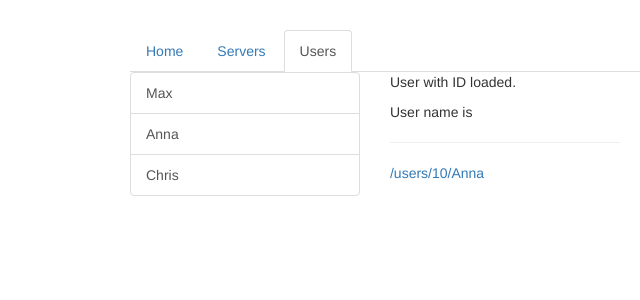
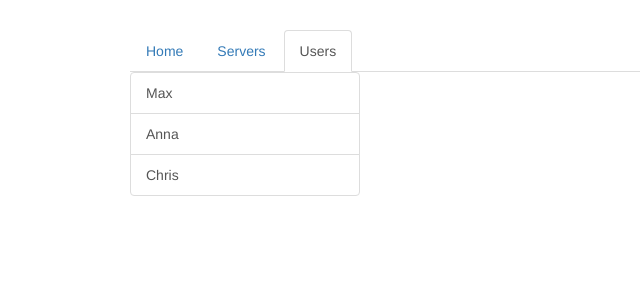
Before and after one commit to MaxwellChrist/AngularRoutingPractice, an Angular app: page /users in a window 1280 px wide. Shown: the top 300 px of the page, without its empty margins (135-775 px from the left). Built offline with nearby package versions, Linux system fonts and the light colour scheme.

Commit message:
fixed user component bug and set up child routes on users and servers components

```diff
--- a/src/app/servers/servers.component.html
+++ b/src/app/servers/servers.component.html
@@ -13,6 +13,7 @@
     </div>
   </div>
   <div class="col-xs-12 col-sm-4">
+    <router-outlet></router-outlet>
     <!--
     This is just an example of relative vs absolute path declaration
 
@@ -23,9 +24,11 @@
     <a routerLink="/servers">reload page</a>
     -->
 
+    <!--
     <button class="btn btn-primary" (click)="onReload()">Reload page</button>
     <app-edit-server></app-edit-server>
     <hr>
-    <!-- <app-server></app-server> -->
+    <app-server></app-server>
+    -->
   </div>
 </div>
--- a/src/app/users/user/user.component.ts
+++ b/src/app/users/user/user.component.ts
@@ -9,7 +9,8 @@
 })
 export class UserComponent implements OnInit, OnDestroy {
   user: {id: number, name: string};
-  paramsSubscription: Subscription
+  paramsSubscription: Subscription;
+
   constructor(private route: ActivatedRoute) { }
 
   ngOnInit() {
--- a/src/app/users/users.component.html
+++ b/src/app/users/users.component.html
@@ -2,7 +2,7 @@
   <div class="col-xs-12 col-sm-4">
     <div class="list-group">
       <a
-        [routerLink]="['/users]', user.id, user.name]"
+        [routerLink]="['/users', user.id, user.name]"
         href="#"
         class="list-group-item"
         *ngFor="let user of users">
@@ -11,6 +11,6 @@
     </div>
   </div>
   <div class="col-xs-12 col-sm-4">
-    <app-user></app-user>
+    <router-outlet></router-outlet>
   </div>
 </div>
```
Also changed, not shown: src/app/app.module.ts (+7 -5 lines).
